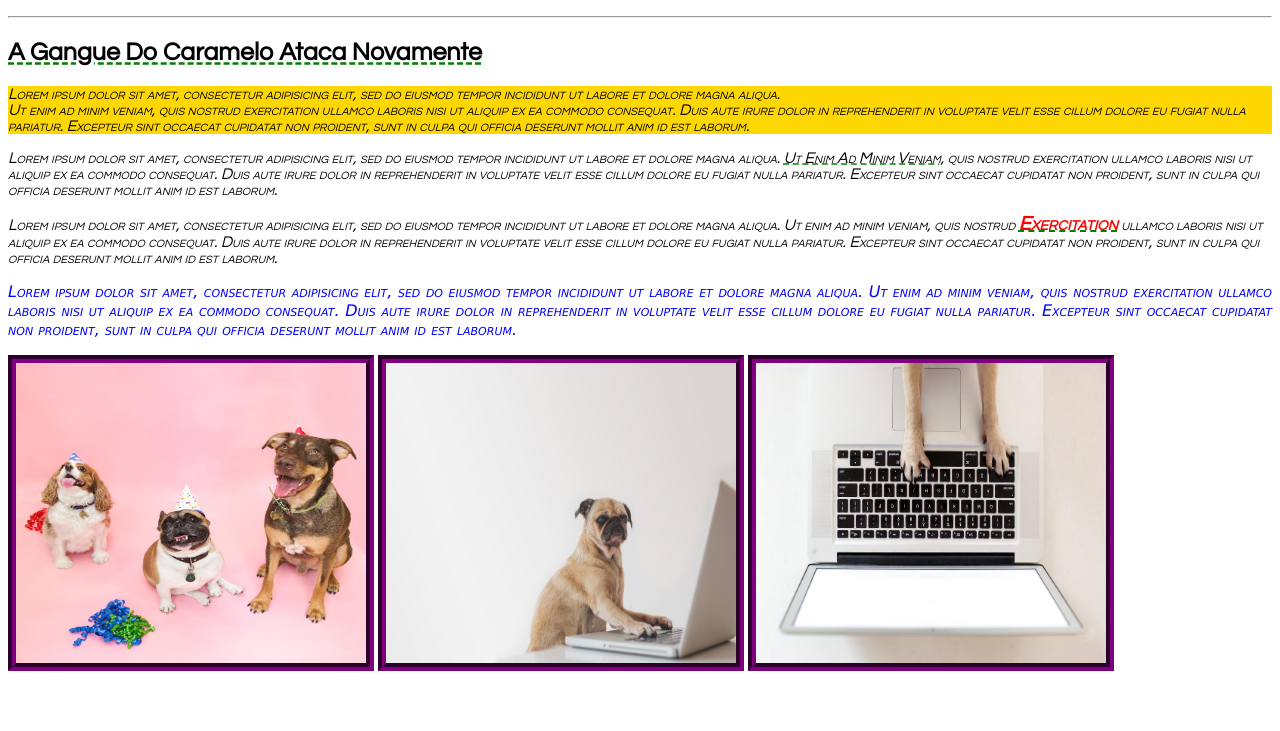
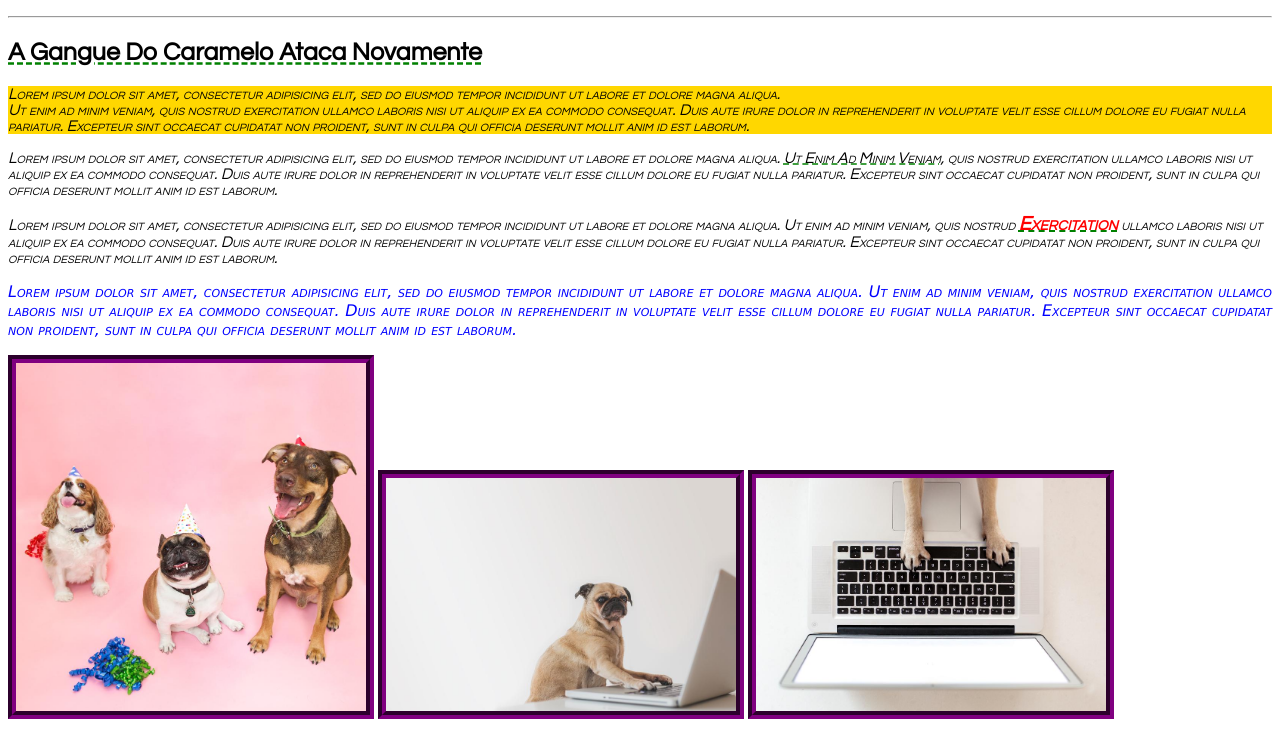
Before and after one commit to gcwarken/proj_diw, a plain HTML site: page pag1.html in a window 1280 px wide. Shown: the part 111-842 px from the top of the page. Before the commit the page ends 800 px from the top, so only its background shows below. Drawn offline with Linux system fonts and the light colour scheme.

Commit message:
Update pag1.html

```diff
--- a/pag1.html
+++ b/pag1.html
@@ -53,9 +53,9 @@
             proident, sunt in culpa qui officia deserunt mollit anim id est laborum.
         </p>
 
-        <img src="./img/festa.jpg" alt="Caramelo e sua gangue, Raimundo Bafo de Rato e Olívia Cachinhos de Chumbo" title="Gangue Caramelo" height="300em"/>
-        <img src="./img/pug.jpg" alt="Hackão Trombadinha hackeando o sistema" title="Hackão" height="300em" />
-        <img src="./img/dog1.jpg" alt="Patas do meliante sobre o teclado do computador" title="Patas hackers" height="300em" />
+        <img src="./img/festa.jpg" alt="Caramelo e sua gangue, Raimundo Bafo de Rato e Olívia Cachinhos de Chumbo" title="Gangue Caramelo" />
+        <img src="./img/pug.jpg" alt="Hackão Trombadinha hackeando o sistema" title="Hackão" />
+        <img src="./img/dog1.jpg" alt="Patas do meliante sobre o teclado do computador" title="Patas hackers" />
 
     </body>
 </html>
```
